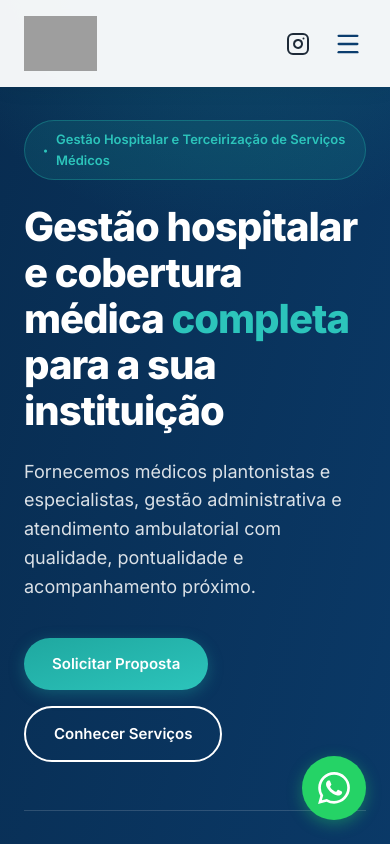
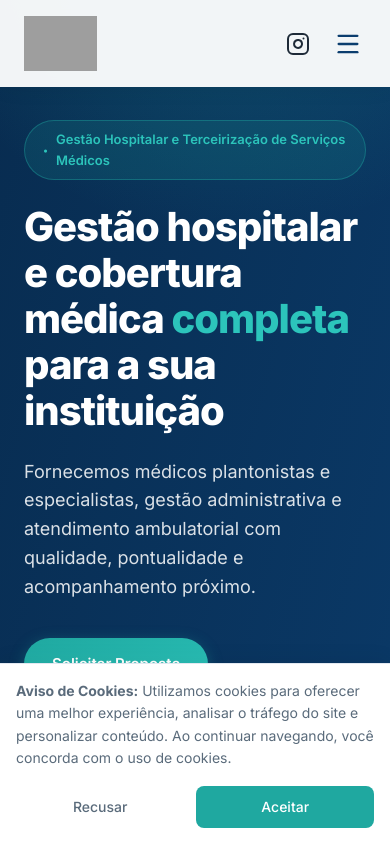
Before and after one commit to jeanpoliver-max/Salud-Atendimentos-M-dicos-, a React (Vite) app: page / in a window 390 px wide. Shown: the top 844 px of the page. Built offline with nearby package versions, Linux system fonts and the light colour scheme; grey boxes are pictures that could not be loaded.

Commit message:
feat: add cookie consent and update UI
- Implement CookieConsent component and add to App
- Add scroll padding to prevent overlap with navbar
- Add Instagram icon to footer
- Remove deployment configuration and CNAME file

```diff
--- a/src/App.tsx
+++ b/src/App.tsx
@@ -13,6 +13,7 @@ import CtaBanner from './components/CtaBanner';
 import Contact from './components/Contact';
 import Footer from './components/Footer';
 import WhatsAppButton from './components/WhatsAppButton';
+import CookieConsent from './components/CookieConsent';
 
 export default function App() {
   return (
@@ -29,6 +30,7 @@ export default function App() {
       </main>
       <Footer />
       <WhatsAppButton />
+      <CookieConsent />
     </>
   );
 }
--- /dev/null
+++ b/src/components/CookieConsent.tsx
@@ -0,0 +1,46 @@
+import { useState, useEffect } from 'react';
+
+export default function CookieConsent() {
+  const [show, setShow] = useState(false);
+
+  useEffect(() => {
+    const consent = localStorage.getItem('cookie-consent');
+    if (!consent) {
+      setShow(true);
+    }
+  }, []);
+
+  const acceptCookies = () => {
+    localStorage.setItem('cookie-consent', 'accepted');
+    setShow(false);
+  };
+
+  const declineCookies = () => {
+    localStorage.setItem('cookie-consent', 'declined');
+    setShow(false);
+  };
+
+  if (!show) return null;
+
+  return (
+    <div className="fixed bottom-0 left-0 right-0 bg-white border-t border-[#E2E8F0] shadow-[0_-4px_20px_rgba(0,0,0,0.05)] z-50 p-4 sm:p-6 flex flex-col md:flex-row items-center justify-between gap-4">
+      <div className="text-[14px] sm:text-[15px] text-[#5A6B7B] max-w-4xl">
+        <strong>Aviso de Cookies:</strong> Utilizamos cookies para oferecer uma melhor experiência, analisar o tráfego do site e personalizar conteúdo. Ao continuar navegando, você concorda com o uso de cookies.
+      </div>
+      <div className="flex items-center gap-3 shrink-0 w-full md:w-auto justify-end">
+        <button
+          onClick={declineCookies}
+          className="px-4 py-2.5 text-[14px] font-medium text-[#5A6B7B] hover:text-[#0B3D6E] hover:bg-[#F4F7FA] rounded-lg transition-colors w-full md:w-auto"
+        >
+          Recusar
+        </button>
+        <button
+          onClick={acceptCookies}
+          className="bg-[#1FA8A0] text-white px-6 py-2.5 rounded-lg text-[14px] font-medium hover:bg-[#158f88] hover:shadow-md transition-all duration-300 w-full md:w-auto"
+        >
+          Aceitar
+        </button>
+      </div>
+    </div>
+  );
+}
--- a/src/components/Footer.tsx
+++ b/src/components/Footer.tsx
@@ -72,7 +72,12 @@ export default function Footer() {
               </div>
 
               <div className="mt-4">
-                <a href="https://www.instagram.com/saludatendimentosmedicos/" target="_blank" rel="noopener noreferrer" className="text-white font-bold text-[13px] tracking-wide hover:text-[#2CC4BB] transition-colors uppercase">
+                <a href="https://www.instagram.com/saludatendimentosmedicos/" target="_blank" rel="noopener noreferrer" className="inline-flex items-center gap-2 text-white font-bold text-[13px] tracking-wide hover:text-[#2CC4BB] transition-colors uppercase">
+                  <svg viewBox="0 0 24 24" className="shrink-0" width="18" height="18" fill="none" stroke="currentColor" strokeWidth="2" strokeLinecap="round" strokeLinejoin="round">
+                    <rect x="2" y="2" width="20" height="20" rx="5" ry="5"></rect>
+                    <path d="M16 11.37A4 4 0 1 1 12.63 8 4 4 0 0 1 16 11.37z"></path>
+                    <line x1="17.5" y1="6.5" x2="17.51" y2="6.5"></line>
+                  </svg>
                   Siga-nos no Instagram
                 </a>
               </div>
--- a/src/index.css
+++ b/src/index.css
@@ -7,6 +7,7 @@
 @layer base {
   html {
     scroll-behavior: smooth;
+    scroll-padding-top: 90px;
   }
   body {
     @apply text-[#1E2A38] bg-white antialiased overflow-x-hidden;
```
Also changed, not shown: 1 other file (tests, documents, lock files or other folders).
